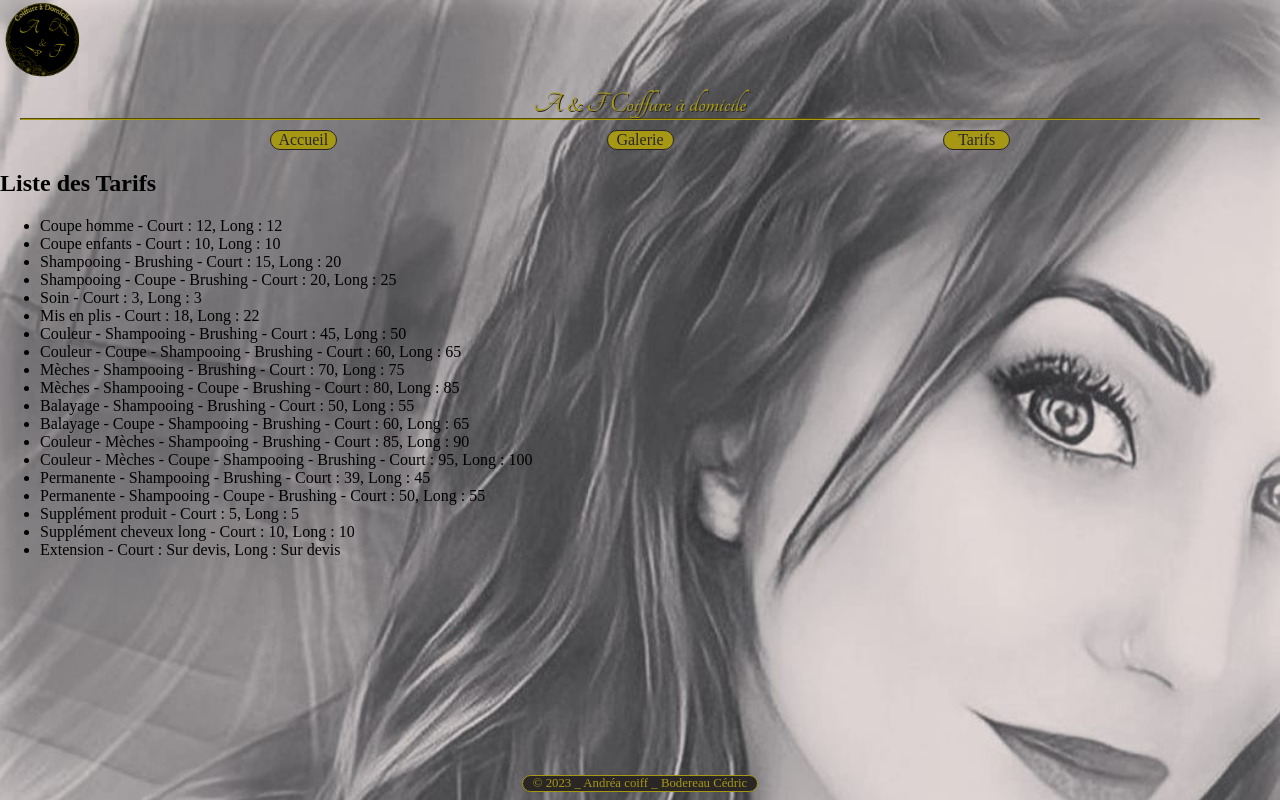
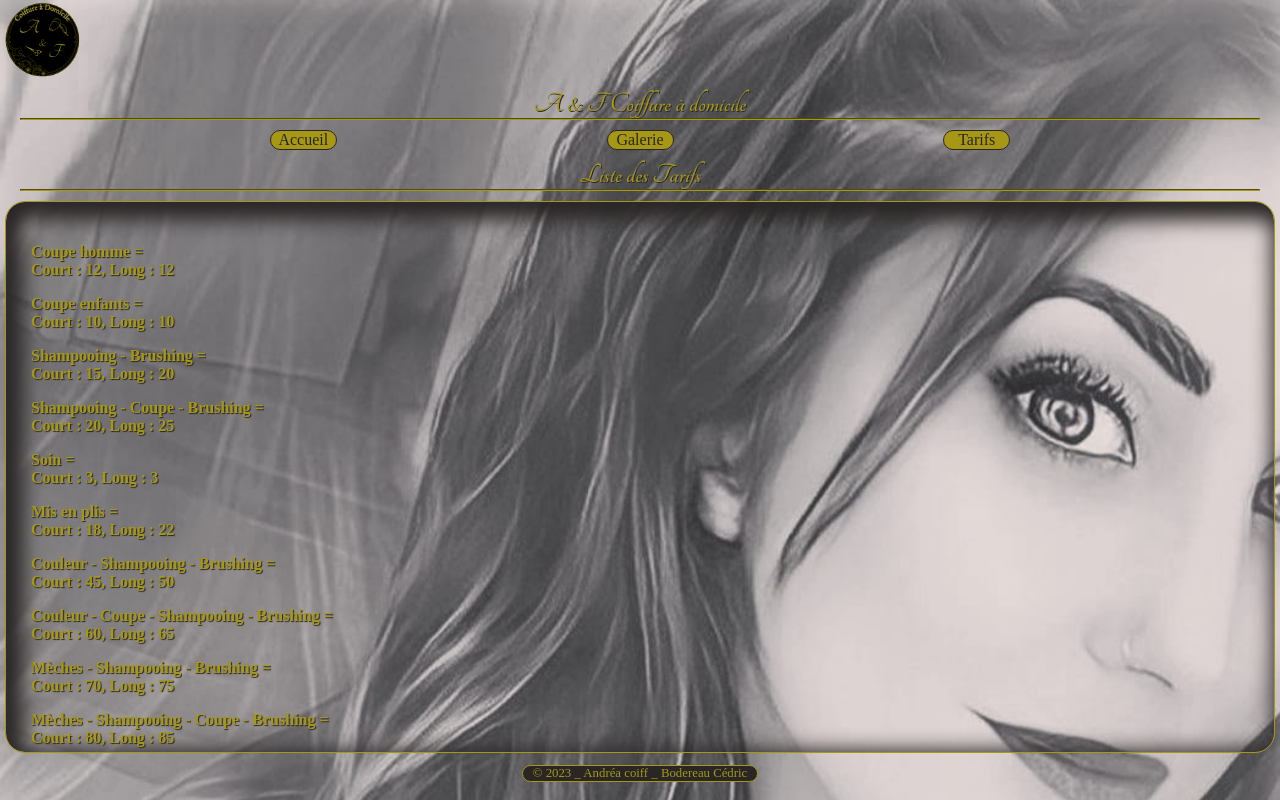
Before and after one commit to Dricks45/A-F-coiffure-a-domicile, a React (Vite) app: page /tarifs in a window 1280 px wide. Built offline with nearby package versions, Linux system fonts and the light colour scheme.

Commit message:
callage du scss sur gallery et prices

```diff
--- a/src/assets/_variables.scss
+++ b/src/assets/_variables.scss
@@ -1,2 +1,3 @@
 $blackColor: #2a2626;
 $orColor: #a69814;
+$textShadow: #d2c9c8;
--- a/src/pages/gallery/Gallery.jsx
+++ b/src/pages/gallery/Gallery.jsx
@@ -7,38 +7,33 @@ function Gallery() {
         <div className="container_gallery">
           <img
             className="picture_gallery"
-            src="../../src/images/photo_A_P_04_450.jpg"
-            alt="photo 1"
+            src="../../src/images/photo_A_P_08_450.jpg"
+            alt="photo 4"
           />
-
           <img
             className="picture_gallery"
             src="../../src/images/photo_A_P_05_450.jpg"
             alt="photo 2"
           />
-
           <img
             className="picture_gallery"
             src="../../src/images/photo_A_P_06_450.jpg"
             alt="photo 3"
           />
-
-          <img
-            className="picture_gallery"
-            src="../../src/images/photo_A_P_08_450.jpg"
-            alt="photo 4"
-          />
-
           <img
             className="picture_gallery"
             src="../../src/images/photo_A_P_09_450.jpg"
             alt="photo 5"
           />
-
           <img
             className="picture_gallery"
             src="../../src/images/photo_A_P_10_450.jpg"
             alt="photo 6"
+          />
+          <img
+            className="picture_gallery"
+            src="../../src/images/photo_A_P_04_450.jpg"
+            alt="photo 1"
           />
         </div>
       </article>
--- a/src/pages/prices/Prices.jsx
+++ b/src/pages/prices/Prices.jsx
@@ -22,13 +22,14 @@ function Prices() {
   return (
     <section className="outlet">
       <h2 className="title_prices">Liste des Tarifs</h2>
-      <ul className="container_prices">
+      <hr />
+      <div className="container_prices">
         {data.map((item) => (
-          <li className="paragraph_prices" key={item.id}>
-            {item.prestation} - Court : {item.court}, Long : {item.long}
-          </li>
+          <p className="paragraph_prices" key={item.id}>
+            {item.prestation} = <br /> Court : {item.court}, Long : {item.long}
+          </p>
         ))}
-      </ul>
+      </div>
     </section>
   );
 }
--- a/src/pages/prices/prices.scss
+++ b/src/pages/prices/prices.scss
@@ -1 +1,25 @@
 @import "../../assets/variables";
+
+.title_prices {
+  font-family: "Tangerine", cursive;
+  color: $orColor;
+  text-shadow: 1px 1px $blackColor;
+  margin: 0;
+  font-size: 1.8em;
+  text-align: center;
+}
+.container_prices {
+  height: calc(100vh - 300px);
+  overflow-y: scroll;
+  border: 1px double $orColor;
+  margin: 5px;
+  padding: 25px;
+  font-size: 16px;
+  border-radius: 20px;
+  box-shadow: inset 8px 8px 20px 10px $blackColor;
+  .paragraph_prices {
+    color: $orColor;
+    font-weight: 600;
+    text-shadow: 1px 1px 1px $blackColor;
+  }
+}
--- a/src/pages/welcome/welcome.scss
+++ b/src/pages/welcome/welcome.scss
@@ -2,7 +2,9 @@
 
 .text_welcome {
   color: $blackColor;
+  text-shadow: 1px 1px 10px $textShadow;
   margin: 5px 0;
+  padding-left: 5px;
   font-size: 14px;
 }
 .container_photo_home {
@@ -12,6 +14,7 @@
   justify-content: center;
   .photo_home {
     height: 160px;
+    box-shadow: 10px 10px 4px -7px black;
   }
 }
 .set_up_welcome {
@@ -20,9 +23,10 @@
 .info_contact {
   text-align: start;
   color: $blackColor;
+  text-shadow: 1px 1px 10px $textShadow;
   line-height: 28px;
   .phone_welcome {
-    font-size: 14px;
+    font-size: 16px;
     margin: 0;
   }
   .phone_welcome::before {
@@ -32,7 +36,7 @@
     top: 2px;
   }
   .redirect_link {
-    font-size: 14px;
+    font-size: 16px;
     text-decoration: none;
     color: $blackColor;
     display: block;
```
